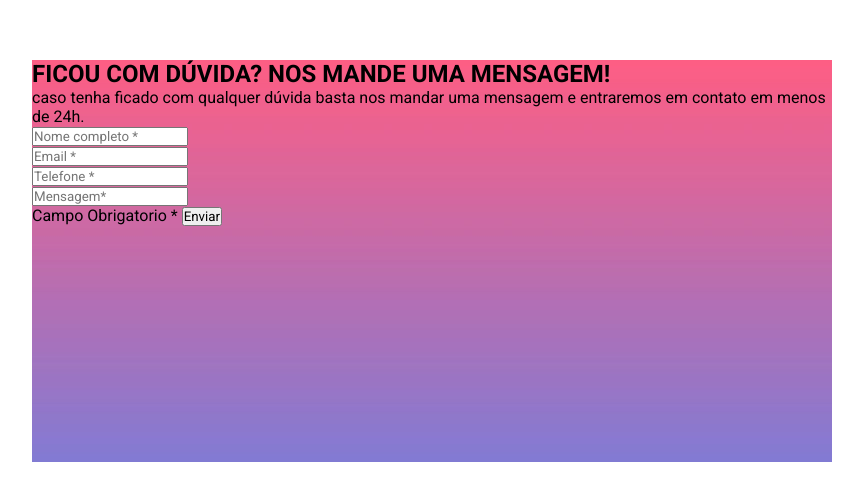
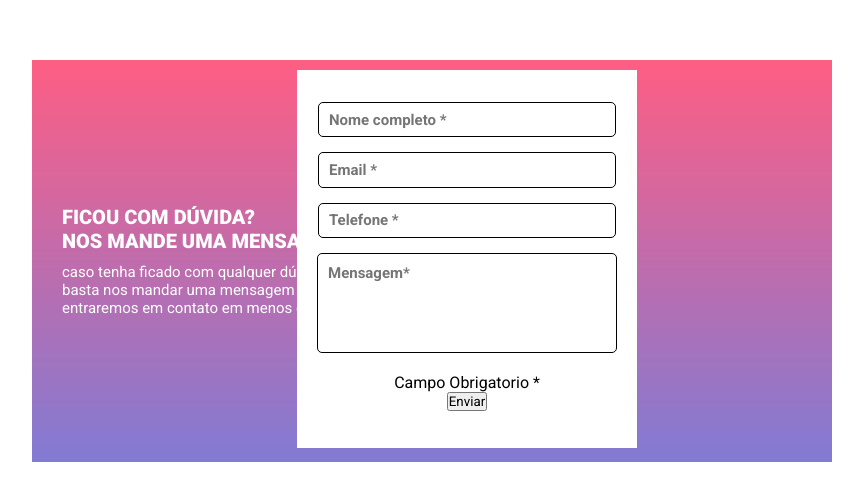
Before and after one commit to tcordeirojr/formulario-Dev-quest, a plain HTML site: page index.html in a window 1280 px wide. Shown: the part 139-640 px from the top of the page, without its empty margins (208-1071 px from the left). Drawn offline with Linux system fonts and the light colour scheme.

Commit message:
estilização de campos de preenchimento e de infos

```diff
--- a/index.html
+++ b/index.html
@@ -16,10 +16,11 @@
 <body>
     <div class="container">
         <section class="form-info">
-            <h2>FICOU COM DÚVIDA? NOS MANDE UMA MENSAGEM!</h2>
+            <h2>FICOU COM DÚVIDA? <br>NOS MANDE UMA MENSAGEM!</h2>
             <p>caso tenha ficado com qualquer dúvida basta nos mandar uma mensagem e entraremos em contato em menos de 24h.</p>
         </section>
         <form id="form" class="form">
+                <div class="formulario">
                 <div class="form-content">
                     <label for="username"></label>
                     <input type="text" placeholder="Nome completo *">
@@ -32,13 +33,14 @@
                     <label for="telefone"></label>
                     <input type="text" placeholder="Telefone *">
                 </div>
-            <div class="form-content">
+                <div class="form-content mensagem">
                     <label for="mensagem"></label>
-                <input type="text" placeholder="Mensagem*">
+                    <input class="msg" type="text" placeholder="Mensagem*">
                 </div>
                 <a class="campo-obrigatorio">Campo Obrigatorio *</a>
 
                 <button type="submit">Enviar</button>
+            </div>
             </form>
     </div>
     <script src="src/js/index.js"></script>
--- a/src/css/style.css
+++ b/src/css/style.css
@@ -22,3 +22,109 @@ body{
     justify-content: center;
     align-items: center;
 }
+.form-info{
+    display: flex;
+    position: absolute;
+    padding-left: 30px;
+}
+.form-info h2{
+    display: flex;
+    position: absolute;
+    width: 300px;
+    height: 46px;
+    font-size: 20px;
+    color: #fff;
+    font-family: 'Roboto',sans-serif;
+    font-style: normal;
+    font-weight: 900;
+    line-height: normal;
+    bottom: 146px;
+    top: 145px;
+
+
+}
+.form-info p{
+    position: absolute;
+    width: 300px;
+    height: 54px;
+    color: #fff;
+    font-family: 'roboto',sans-serif;
+    font-size: 15px;
+    font-style: normal;
+    font-weight: 400;
+    line-height: normal;
+    bottom: 203px;
+    top: 203px;
+
+}
+
+
+.form{
+    display: block;
+    position: absolute;
+    left: 500px;
+}
+.formulario{
+    display:flex;
+    position: absolute;
+    flex-direction: column;
+    background-color: #fff;
+    width: 340px;
+    height: 378px;
+    flex-shrink: 0;
+    top: 10px;
+    left: 5px;
+    justify-content: center;
+    align-items: center;
+}
+
+.form-content input{
+    position:relative;
+    width: 298.013px;
+    height: 35.11px;
+    flex-shrink: 0;
+    color: #A8A8A8;
+    font-family: Roboto;
+    font-size: 15px;
+    font-style: normal;
+    font-weight: 700;
+    padding: 10px;
+    bottom: 20px;
+    border-radius: 5px;
+    border: 1px solid #000;
+    background: #FFF;
+
+
+}
+.form-content{
+    padding-top: 15px;
+}
+.mensagem input{
+    display: flex;
+    position: relative;
+    width: 300px;
+    height: 100px;
+}
+.mensagem input::placeholder{
+
+    height: 100%;
+    display: flex;
+    position: absolute;
+    top: 10px;
+}
+.error{
+    position:relative;
+    width: 298.013px;
+    height: 35.11px;
+    flex-shrink: 0;
+    color: #A8A8A8;
+    font-family: Roboto;
+    font-size: 15px;
+    font-style: normal;
+    font-weight: 700;
+    padding: 10px;
+    bottom: 20px;
+    border-radius: 5px;
+    border: 1px solid #F52E2E;
+    background: #FFF;
+}
```
Lines whose indentation alone changed are shown as unchanged.
